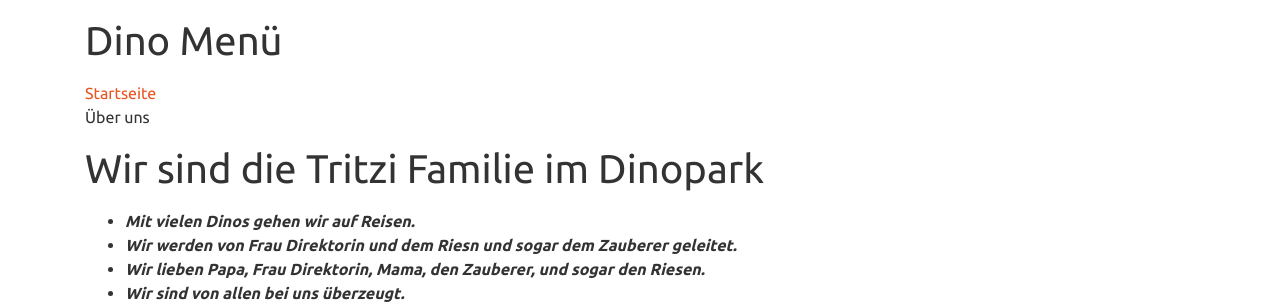
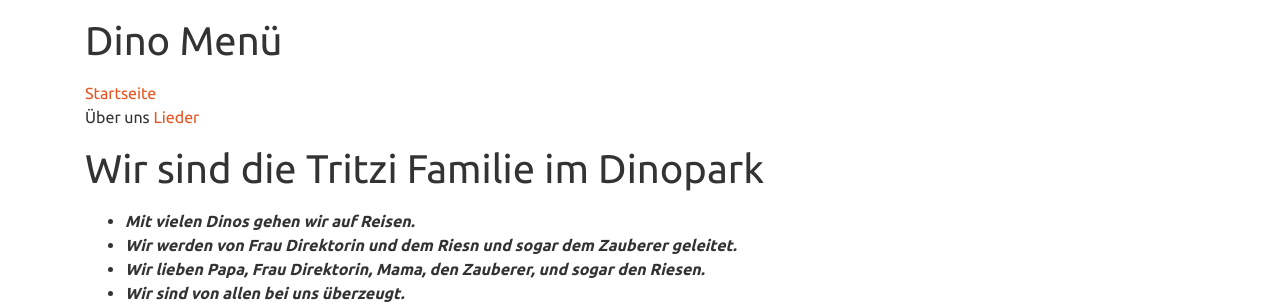
Before and after one commit to viktor-chiarcos/viktor-chiarcos.github.io, a Jekyll site: the page built from _pages/dino-park/welcome.md, in a window 1280 px wide. Shown: the part 389-693 px from the top of the page. Built offline with Jekyll 4.4.1, drawn with Linux system fonts in a browser that asks for light colours.

Commit message:
Update welcome.md

```diff
--- a/_pages/dino-park/welcome.md
+++ b/_pages/dino-park/welcome.md
@@ -12,6 +12,7 @@ action: true
 # Dino Menü
 [Startseite](/dino-park)\
 Über uns
+[Lieder](/dino-park/songs)
 
 
 # Wir sind die Tritzi Familie im Dinopark
```
